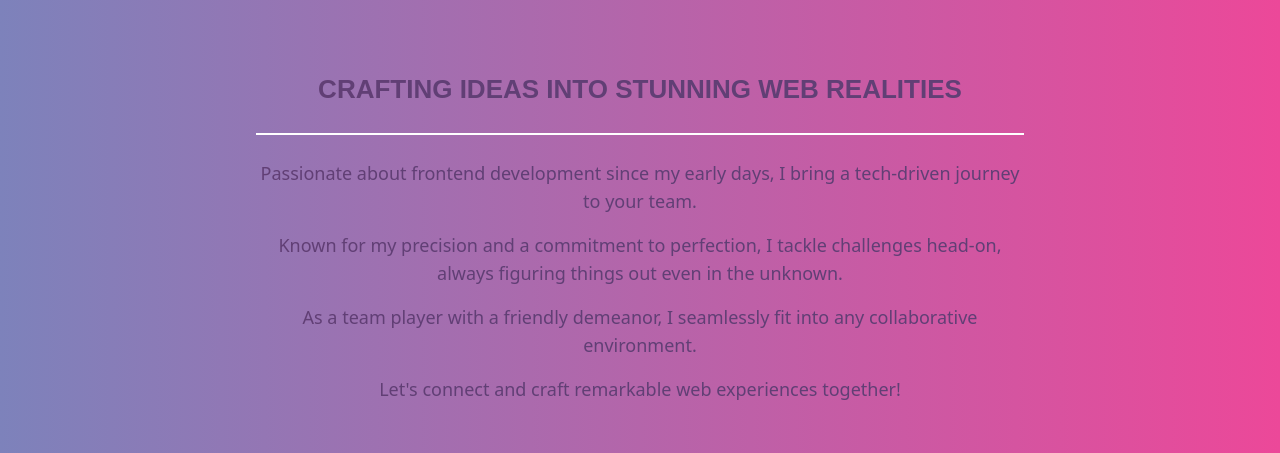
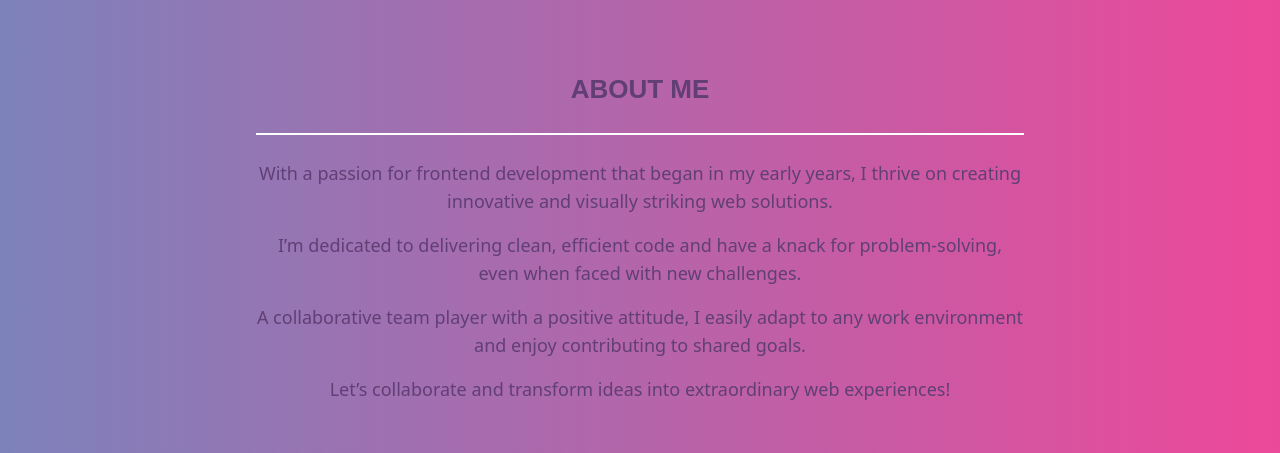
Before and after one commit to MelvinJones1/personalPortfolio, a React (Vite) app: page / in a window 1280 px wide. Shown: the part 964-1417 px from the top of the page. Built offline with nearby package versions, Linux system fonts and the light colour scheme.

Commit message:
changed About me

```diff
--- a/src/Components/About.jsx
+++ b/src/Components/About.jsx
@@ -9,23 +9,27 @@ const About = () => {
       <div className="max-w-3xl mx-auto text-center">
         <div>
           <h2 className="text-[26px] font-archivo font-bold mb-6 border-b-2 border-white pb-6">
-            CRAFTING IDEAS INTO STUNNING WEB REALITIES
+            ABOUT ME
           </h2>
           <div className="text-lg font-medium flex flex-col gap-4">
             <p>
-              Passionate about frontend development since my early days, I bring
-              a tech-driven journey to your team.
+              With a passion for frontend development that began in my early
+              years, I thrive on creating innovative and visually striking web
+              solutions.
             </p>
             <p>
-              Known for my precision and a commitment to perfection, I tackle
-              challenges head-on, always figuring things out even in the
-              unknown.
+              I’m dedicated to delivering clean, efficient code and have a knack
+              for problem-solving, even when faced with new challenges.
             </p>
             <p>
-              As a team player with a friendly demeanor, I seamlessly fit into
-              any collaborative environment.
+              A collaborative team player with a positive attitude, I easily
+              adapt to any work environment and enjoy contributing to shared
+              goals.
             </p>
-            <p>Let's connect and craft remarkable web experiences together!</p>
+            <p>
+              Let’s collaborate and transform ideas into extraordinary web
+              experiences!
+            </p>
           </div>
         </div>
       </div>
```
